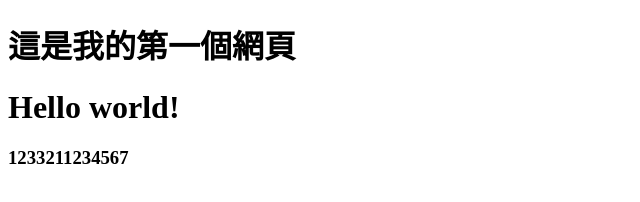
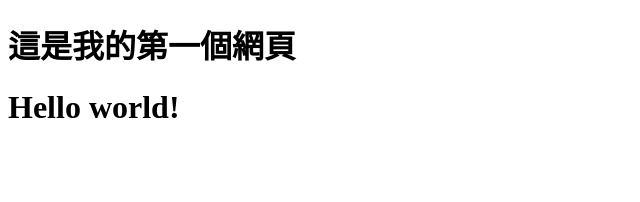
Before and after one commit to keybarman/Test123456, a plain HTML site: page index.html in a window 1280 px wide. Shown: the whole page, without its empty margins (0-640 px from the left). Drawn offline with Linux system fonts and the light colour scheme.

Commit message:
更改成版本1

```diff
--- a/index.html
+++ b/index.html
@@ -8,6 +8,6 @@
 <body>
     <h1>這是我的第一個網頁</h1>
     <h1>Hello world!</h1>
-    <h3>1233211234567</h3>
+
 </body>
 </html>
```
